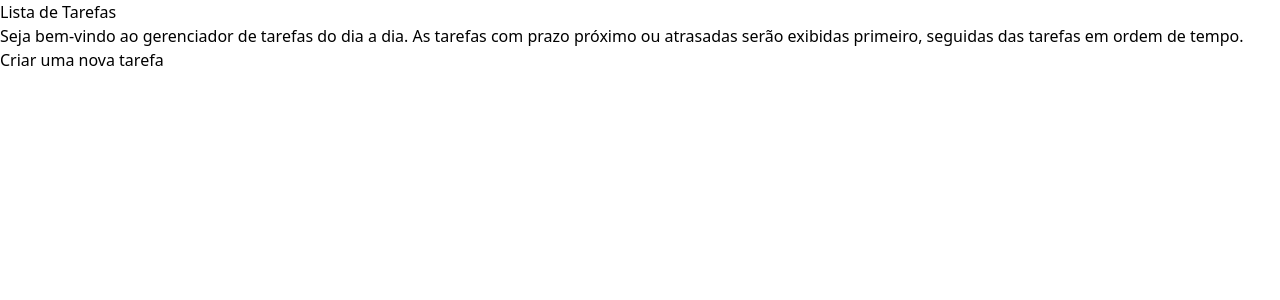
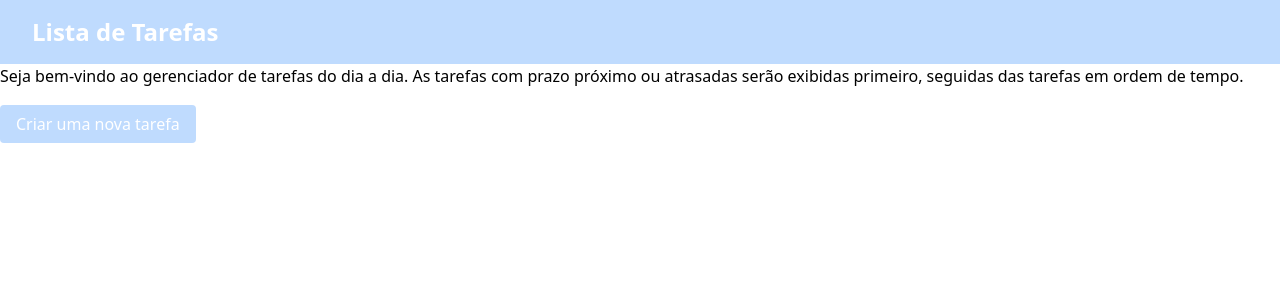
Before and after one commit to VitorAMelo/TrabalhoFinal-SistemasDistribuidos, a Flask app: page / in a window 1280 px wide. Shown: the top 300 px of the page. Run offline with Flask 2, Linux system fonts and the light colour scheme; data that the repository does not hold is empty; some libraries are stand-ins or nearby versions.

Commit message:
modified:   templates/index.html

```diff
--- a/templates/index.html
+++ b/templates/index.html
@@ -41,18 +41,20 @@
 </head>
 <body>
     <div class="container">
-        <h1>Lista de Tarefas</h1>
+        <h1 class="bg-blue-200 text-white py-4 px-8 text-2xl font-bold">Lista de Tarefas</h1>
         <p>Seja bem-vindo ao gerenciador de tarefas do dia a dia. As tarefas com prazo próximo ou atrasadas serão exibidas primeiro, seguidas das tarefas em ordem de tempo.</p>
-        <a href="{{ url_for('create') }}" class="btn btn-success">Criar uma nova tarefa</a>
+        <br>
+        <a href="{{ url_for('create') }}" class="bg-blue-200 text-white px-4 py-2 rounded">Criar uma nova tarefa</a>
+
         <div class="task-container">
             {% for task in tasks %}
-            <div class="task-card">
-                <h3>{{ task[1] }}</h3>
+            <div class="task-card bg-gradient-to-br from-green-200 to-blue-200 p-4 rounded">
+                <h3 class="text-xl font-bold text-white">{{ task[1] }}</h3>
                 <p class="description">{{ task[2] }}</p>
                 <p class="due-date {% if task[3] < current_date.date() %}due-date-late{% elif task[3] - current_date.date() < timedelta(days=7) %}due-date-upcoming{% endif %}">Data de vencimento: {{ task[3] }}</p>
-                <a href="{{ url_for('edit', id=task[0]) }}" class="btn btn-orange">Editar</a>
+                <a href="{{ url_for('edit', id=task[0]) }}" class="bg-orange-500 text-white px-4 py-2 rounded">Editar</a>
                 <form action="{{ url_for('delete', id=task[0]) }}" method="post" class="delete-form">
-                    <button type="submit" class="btn btn-red">Excluir</button>
+                    <button type="submit" class="bg-red-500 text-white px-4 py-2 rounded" onclick="return confirm('Tem certeza de que deseja excluir esta tarefa?')">Excluir</button>
                 </form>
             </div>
             {% endfor %}
```
